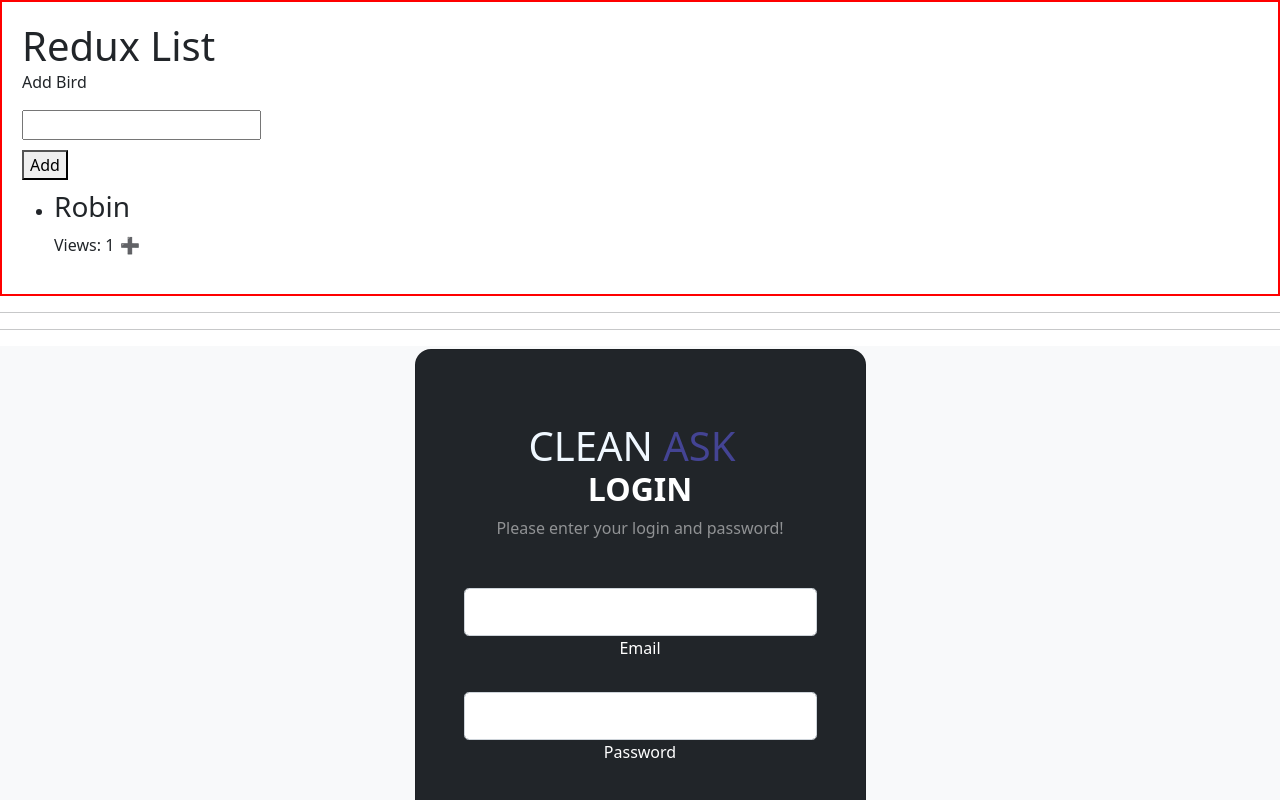
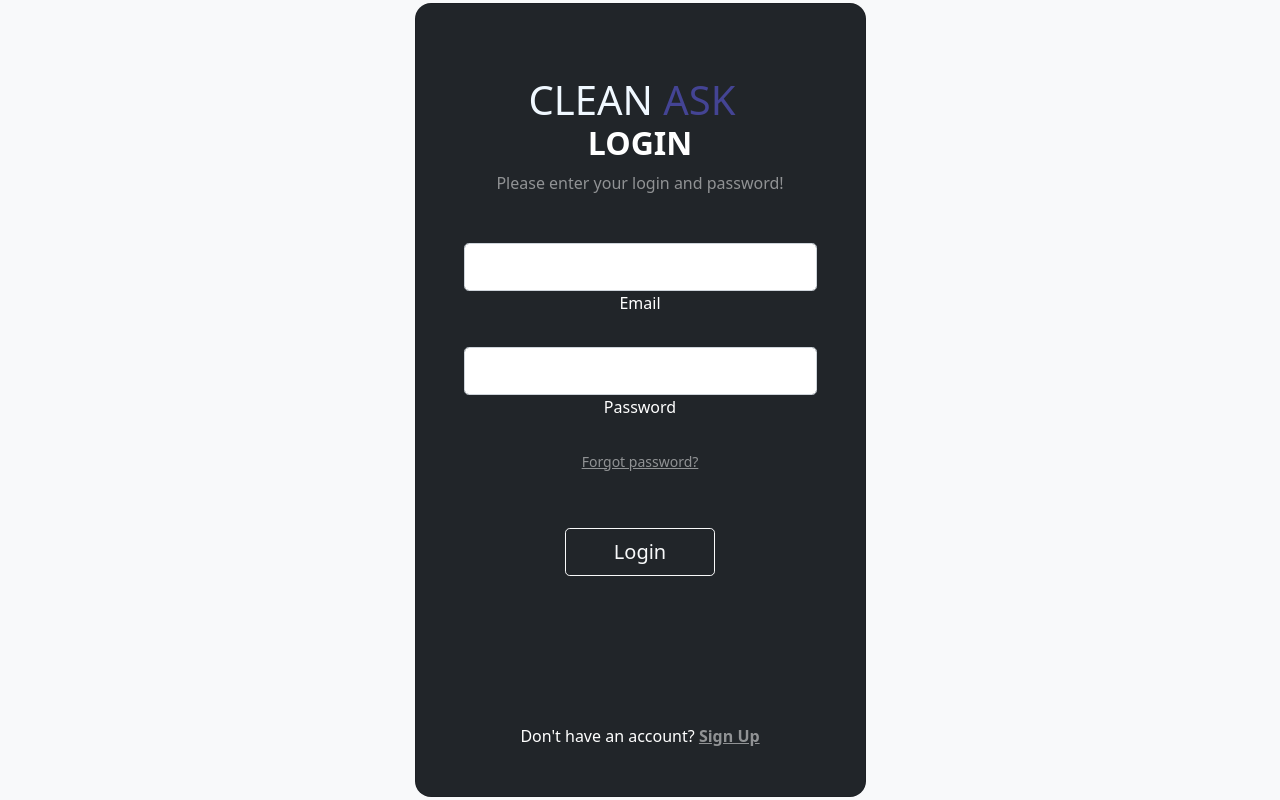
Before and after one commit to Ibrahim7644/reactcleanask, a React (Create React App) app: page / in a window 1280 px wide. Shown: the top 800 px of the page. Built offline with nearby package versions, Linux system fonts and the light colour scheme.

Commit message:
Redux is working on Login

```diff
--- a/src/App.js
+++ b/src/App.js
@@ -1,4 +1,4 @@
-import React, { useState } from "react";
+import React from "react";
 import "./App.css";
 import Main from "./Pages/Dashboard/Main";
 import "bootstrap/dist/css/bootstrap.min.css";
@@ -7,62 +7,12 @@ import { BrowserRouter, Route, Routes } from "react-router-dom";
 
 // for Redux
 
-import { useDispatch, useSelector } from "react-redux";
-import { addBird, incrementBird } from "./Store/birds";
+import BookNow from "./Components/BookNow/BookNow";
 
 function App() {
-  const [birdName, setBird] = useState("");
-  const birds = useSelector((state) => state.birds);
-  const dispatch = useDispatch();
-
-  const handleSubmit = (event) => {
-    event.preventDefault();
-    dispatch(addBird(birdName));
-    setBird("");
-  };
-
   return (
     <div className="App">
-      {/* shows data of store  */}
-      <div
-        className="wrapper"
-        style={{ border: "2px solid red", textAlign: "left" }}
-      >
-        <h1>Redux List</h1>
-        <form onSubmit={handleSubmit}>
-          <label>
-            <p>Add Bird</p>
-            <input
-              type="text"
-              onChange={(e) => setBird(e.target.value)}
-              value={birdName}
-            />
-          </label>
-          <div>
-            <button type="submit">Add</button>
-          </div>
-        </form>
-        <ul>
-          {birds.map((bird) => (
-            <li key={bird.name}>
-              <h3>{bird.name}</h3>
-              <div>
-                Views: {bird.views}
-                <button onClick={() => dispatch(incrementBird(bird.name))}>
-                  <span role="img" aria-label="add">
-                    ➕
-                  </span>
-                </button>
-              </div>
-            </li>
-          ))}
-        </ul>
-      </div>
 
-      <hr />
-      <hr />
-
-      {/* End data of store  */}
 
       {/* <Login /> */}
       <BrowserRouter>
@@ -70,6 +20,8 @@ function App() {
           <Route path="/" element={<Login />} />
 
           <Route exact path="/Dashboard" element={<Main />} />
+
+          <Route path="/BookNow" element={<BookNow />} />
         </Routes>
       </BrowserRouter>
     </div>
--- /dev/null
+++ b/src/Components/BookNow/BookNow.jsx
@@ -0,0 +1,8 @@
+import React from 'react'
+
+export const BookNow = () => {
+  return (
+    <h1>BookNow Works</h1>
+  )
+}
+export default BookNow;
--- a/src/Pages/Login/Login.jsx
+++ b/src/Pages/Login/Login.jsx
@@ -1,31 +1,28 @@
-import React from 'react'
-import PropTypes from 'prop-types'
-import { GiLoveInjection } from "react-icons/gi";
-import { Link, Navigate } from 'react-router-dom'
+import React from "react";
 import { useNavigate } from "react-router-dom";
-import { Alert } from 'bootstrap';
 
+import { useSelector, useDispatch } from "react-redux";
+
+import { isLoggedAction } from "../../Store/Actions/Action";
 
 export const Login = () => {
+  const isLogged = useSelector((state) => state.isLogged);
+  const dispatch = useDispatch();
 
   let navigate = useNavigate();
 
   const myFunction = () => {
-
     var UserEmail = document.getElementById("typeEmailX").value;
     var UserPassword = document.getElementById("typePasswordX").value;
-        console.log(UserEmail)
-        console.log(UserPassword)
+    console.log(UserEmail);
+    console.log(UserPassword);
     if (UserEmail == "admin" && UserPassword == "admin") {
       navigate("../Dashboard", { replace: true });
+      dispatch(isLoggedAction());
+    } else {
+      alert("Invalid Login or Password");
     }
-        else {
-            alert("Invalid Login or Password")
-        }
-
-
-    }
-
+  };
 
   return (
     <div>
@@ -33,41 +30,78 @@ export const Login = () => {
         <div className="container h-100">
           <div className="row d-flex justify-content-center align-items-center h-100">
             <div className="col-12 col-md-8 col-lg-6 col-xl-5">
-                            <div className="card bg-dark text-white" style={{ borderRadius: "1rem" }}>
+              <div
+                className="card bg-dark text-white"
+                style={{ borderRadius: "1rem" }}
+              >
                 <div className="card-body p-5 text-center">
-
                   <div className="mb-md-5 mt-md-4 pb-5">
-
-                                        <a class="navbar-brand"><h1 className='clean'> CLEAN</h1><h1 className='ask'> ASK</h1></a>
+                    <a class="navbar-brand">
+                      <h1 className="clean"> CLEAN</h1>
+                      <h1 className="ask"> ASK</h1>
+                    </a>
                     <h2 className="fw-bold mb-2 text-uppercase">Login</h2>
-                                        <p className="text-white-50 mb-5">Please enter your login and password!</p>
+                    <p className="text-white-50 mb-5">
+                      Please enter your login and password!
+                    </p>
 
                     <div className="form-outline form-white mb-4">
-                                            <input type="email" id="typeEmailX" className="form-control form-control-lg" />
-                                            <label className="form-label" for="typeEmailX">Email</label>
+                      <input
+                        type="email"
+                        id="typeEmailX"
+                        className="form-control form-control-lg"
+                      />
+                      <label className="form-label" for="typeEmailX">
+                        Email
+                      </label>
                     </div>
 
                     <div className="form-outline form-white mb-4">
-                                            <input type="password" id="typePasswordX" className="form-control form-control-lg" />
-                                            <label className="form-label" for="typePasswordX">Password</label>
+                      <input
+                        type="password"
+                        id="typePasswordX"
+                        className="form-control form-control-lg"
+                      />
+                      <label className="form-label" for="typePasswordX">
+                        Password
+                      </label>
                     </div>
 
-                                        <p className="small mb-5 pb-lg-2"><a className="text-white-50" href="#!">Forgot password?</a></p>
+                    <p className="small mb-5 pb-lg-2">
+                      <a className="text-white-50" href="#!">
+                        Forgot password?
+                      </a>
+                    </p>
 
-                                        <button className="btn btn-outline-light btn-lg px-5" type="submit" onClick={myFunction}>Login</button>
+                    <button
+                      className="btn btn-outline-light btn-lg px-5"
+                      type="submit"
+                      onClick={myFunction}
+                    >
+                      Login
+                    </button>
 
                     <div className="d-flex justify-content-center text-center mt-4 pt-1">
-                                            <a href="#!" className="text-white"><i className="fab fa-facebook-f fa-lg"></i></a>
-                                            <a href="#!" className="text-white"><i className="fab fa-twitter fa-lg mx-4 px-2"></i></a>
-                                            <a href="#!" className="text-white"><i className="fab fa-google fa-lg"></i></a>
+                      <a href="#!" className="text-white">
+                        <i className="fab fa-facebook-f fa-lg"></i>
+                      </a>
+                      <a href="#!" className="text-white">
+                        <i className="fab fa-twitter fa-lg mx-4 px-2"></i>
+                      </a>
+                      <a href="#!" className="text-white">
+                        <i className="fab fa-google fa-lg"></i>
+                      </a>
                     </div>
-
                   </div>
 
                   <div>
-                                        <p className="mb-0">Don't have an account? <a href="#!" className="text-white-50 fw-bold">Sign Up</a></p>
+                    <p className="mb-0">
+                      Don't have an account?{" "}
+                      <a href="#!" className="text-white-50 fw-bold">
+                        Sign Up
+                      </a>
+                    </p>
                   </div>
-
                 </div>
               </div>
             </div>
@@ -75,69 +109,6 @@ export const Login = () => {
         </div>
       </section>
     </div>
-    )
-}
-
-
-
-
-
-
-
-
-
-// function Login() {
-//     return (
-//         <div>
-//             <section className="vh-100 gradient-custom bg-light">
-//                 <div className="container h-100">
-//                     <div className="row d-flex justify-content-center align-items-center h-100">
-//                         <div className="col-12 col-md-8 col-lg-6 col-xl-5">
-//                             <div className="card bg-dark text-white" style={{ borderRadius: "1rem" }}>
-//                                 <div className="card-body p-5 text-center">
-
-//                                     <div className="mb-md-5 mt-md-4 pb-5">
-
-//                                         <a class="navbar-brand"><h1 className='clean'> CLEAN</h1><h1 className='ask'> ASK</h1></a>
-//                                         <h2 className="fw-bold mb-2 text-uppercase">Login</h2>
-//                                         <p className="text-white-50 mb-5">Please enter your login and password!</p>
-
-//                                         <div className="form-outline form-white mb-4">
-//                                             <input type="email" id="typeEmailX" className="form-control form-control-lg" />
-//                                             <label className="form-label" for="typeEmailX">Email</label>
-//                                         </div>
-
-//                                         <div className="form-outline form-white mb-4">
-//                                             <input type="password" id="typePasswordX" className="form-control form-control-lg" />
-//                                             <label className="form-label" for="typePasswordX">Password</label>
-//                                         </div>
-
-//                                         <p className="small mb-5 pb-lg-2"><a className="text-white-50" href="#!">Forgot password?</a></p>
-
-//                                         <button className="btn btn-outline-light btn-lg px-5" type="submit" onClick={myFunction()}>Login</button>
-
-//                                         <div className="d-flex justify-content-center text-center mt-4 pt-1">
-//                                             <a href="#!" className="text-white"><i className="fab fa-facebook-f fa-lg"></i></a>
-//                                             <a href="#!" className="text-white"><i className="fab fa-twitter fa-lg mx-4 px-2"></i></a>
-//                                             <a href="#!" className="text-white"><i className="fab fa-google fa-lg"></i></a>
-//                                         </div>
-
-//                                     </div>
-
-//                                     <div>
-//                                         <p className="mb-0">Don't have an account? <a href="#!" className="text-white-50 fw-bold">Sign Up</a></p>
-//                                     </div>
-
-//                                 </div>
-//                             </div>
-//                         </div>
-//                     </div>
-//                 </div>
-//             </section>
-//         </div>
-//     )
-// }
-
-// // Login.propTypes = {}
-
-export default Login
+  );
+};
+export default Login;
--- /dev/null
+++ b/src/Store/Actions/Action.js
@@ -0,0 +1,5 @@
+export const isLoggedAction = () => {
+    return{
+        type : 'Login'
+    }
+}
--- /dev/null
+++ b/src/Store/Reducers/AllReducer/AllReducer.js
@@ -0,0 +1,7 @@
+import isLogged from "../Login/IsLogged";
+import { combineReducers } from "redux";
+
+const allReducer = combineReducers({
+    IsLogged : isLogged
+})
+export default allReducer;
--- /dev/null
+++ b/src/Store/Reducers/Login/IsLogged.js
@@ -0,0 +1,11 @@
+const isLogged = (state = false, action) => {
+  switch (action.type) {
+    case "Login":
+      return !state;
+
+    default:
+        return state;
+  }
+};
+
+export default isLogged;
--- a/src/Store/birds.js
+++ /dev/null
@@ -1,61 +0,0 @@
-import { combineReducers } from 'redux';
-
-// Action for Birds
-const ADD_BIRD = "ADD_BIRD";
-const INCREMENT_BIRD = "INCREMENT_BIRD";
-
-// addBird Action
-export function addBird(bird) {
-  return {
-    type: ADD_BIRD,
-    bird,
-  };
-}
-// Increment Bird Action
-export function incrementBird(bird) {
-  return {
-    type: INCREMENT_BIRD,
-    bird,
-  };
-}
-
-// Default reducer
-
-const defaultBirds = [
-  {
-    name: "robin",
-    views: 1,
-  },
-];
-
-// Reducer for Birds
-
-function birds(state = defaultBirds, action) {
-  switch (action.type) {
-    case ADD_BIRD:
-      return [
-        ...state,
-        {
-          name: action.bird,
-          views: 1,
-        },
-      ];
-    case INCREMENT_BIRD:
-      const bird = state.find((b) => action.bird === b.name);
-      const birds = state.filter((b) => action.bird !== b.name);
-      return [
-          ...birds,
-        {
-          ...bird,
-          views: bird.views + 1
-        }];
-    default:
-      return state;
-  }
-}
-
-const birdApp = combineReducers({
-    birds
-  });
-
-  export default birdApp;
--- a/src/index.js
+++ b/src/index.js
@@ -5,9 +5,10 @@ import App from "./App";
 import reportWebVitals from "./reportWebVitals";
 import { Provider } from "react-redux";
 import { createStore } from 'redux';
-import birdApp from "./Store/birds";
 
-const store = createStore(birdApp, window.__REDUX_DEVTOOLS_EXTENSION__ && window.__REDUX_DEVTOOLS_EXTENSION__());
+import allReducer from "./Store/Reducers/AllReducer/AllReducer";
+
+const store = createStore(allReducer, window.__REDUX_DEVTOOLS_EXTENSION__ && window.__REDUX_DEVTOOLS_EXTENSION__());
 
 
 ReactDOM.render(
```
Lines whose indentation alone changed are shown as unchanged.
